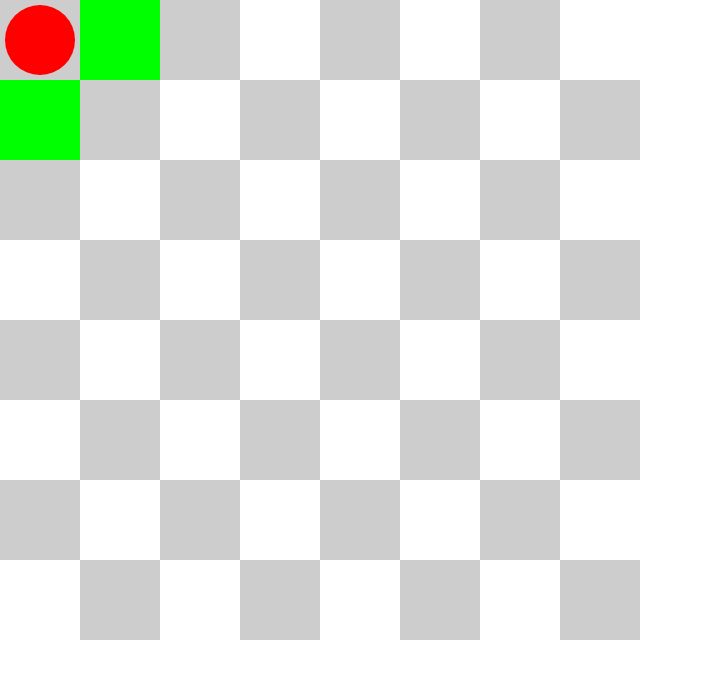
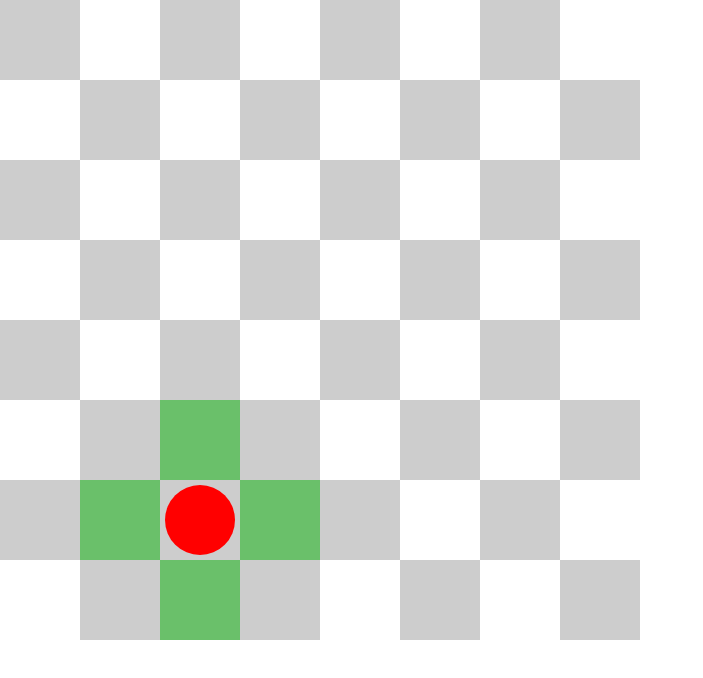
Before and after one commit to marcusgardh/snake-game, a React (Create React App) app: page / in a window 1280 px wide. Shown: the top 678 px of the page, without its empty margins (0-703 px from the left). Built offline with nearby package versions, Linux system fonts and the light colour scheme.

Commit message:
removes obstacle after hitting max limit

```diff
--- a/src/components/GameBoard/GameBoard.css
+++ b/src/components/GameBoard/GameBoard.css
@@ -38,6 +38,24 @@
   height: 70px;
 }
 
+#removed-1 {
+  animation: blinker 0.7s linear infinite;
+}
+
+#removed-2 {
+  animation: blinker 1.2s linear infinite;
+}
+
+#removed-3 {
+  animation: blinker 2s linear infinite;
+}
+
+@keyframes blinker {
+  50% {
+    opacity: 0.25;
+  }
+}
+
 .green {
-  background-color: #0f0;
+  background-color: rgb(106, 192, 106);
 }
--- a/src/components/GameBoard/GameBoard.model.ts
+++ b/src/components/GameBoard/GameBoard.model.ts
@@ -2,6 +2,6 @@ export default class Square {
     rowPosition: number = 0;
     colPosition: number = 0;
     color: string = "";
-    hasObstacle: boolean = false;
+    hasObstacle: {yes: boolean, removed: number} = {yes: false, removed: 0};
     playerCanMove: boolean = false;
 }
--- a/src/components/GameBoard/GameBoard.tsx
+++ b/src/components/GameBoard/GameBoard.tsx
@@ -4,10 +4,15 @@ import Square from "./GameBoard.model";
 
 const GameBoard: React.FC = () => {
   const [grid, setGrid] = useState<Square[][]>([]);
+  const [obstacles, setObstacles] = useState<{ x: number; y: number }[]>([]);
   const numberOfColumnsAndRows: number = 8;
 
-  const [playerRow, setPlayerRow] = useState(0);
-  const [playerCol, setPlayerCol] = useState(0);
+  const [playerRow, setPlayerRow] = useState(
+    Math.floor(Math.random() * numberOfColumnsAndRows)
+  );
+  const [playerCol, setPlayerCol] = useState(
+    Math.floor(Math.random() * numberOfColumnsAndRows)
+  );
 
   let circle: { row: number; col: number } = {
     row:
@@ -29,7 +34,7 @@ const GameBoard: React.FC = () => {
             (i % 2 === 0 && u % 2 === 0) || (i % 2 !== 0 && u % 2 !== 0)
               ? "gray"
               : "white",
-          hasObstacle: false,
+          hasObstacle: { yes: false, removed: 0 },
           playerCanMove: false,
         };
         column.push(square);
@@ -45,14 +50,14 @@ const GameBoard: React.FC = () => {
     if (
       playerRow === x &&
       (playerCol === y + +1 || playerCol === y - 1) &&
-      !grid[x][y].hasObstacle
+      !grid[x][y].hasObstacle.yes
     ) {
       setPlayerCol(y);
       playerMoved = true;
     } else if (
       playerCol === y &&
       (playerRow === x + +1 || playerRow === x - 1) &&
-      !grid[x][y].hasObstacle
+      !grid[x][y].hasObstacle.yes
     ) {
       setPlayerRow(x);
       playerMoved = true;
@@ -63,16 +68,63 @@ const GameBoard: React.FC = () => {
 
   function addObstacle(): void {
     let obstacleAdded: boolean = false;
+
+    let obstacleArray: { x: number; y: number }[] = obstacles;
+
+    let square: Square =
+      obstacleArray[0] && grid[obstacleArray[0].x][obstacleArray[0].y];
+    if (obstacleArray.length >= 17) {
+      if (obstacleArray.length >= 20) {
+        grid[obstacleArray[0].x][obstacleArray[0].y] = {
+          ...square,
+          hasObstacle: { yes: false, removed: 0 },
+        };
+        obstacleArray.shift();
+      }
+
+      square = grid[obstacleArray[2].x][obstacleArray[2].y];
+
+      grid[obstacleArray[2].x][obstacleArray[2].y] = {
+        ...square,
+        hasObstacle: { yes: true, removed: 3 },
+      };
+
+      if (obstacleArray.length >= 18) {
+        square = grid[obstacleArray[1].x][obstacleArray[1].y];
+
+        grid[obstacleArray[1].x][obstacleArray[1].y] = {
+          ...square,
+          hasObstacle: { yes: true, removed: 2 },
+        };
+      }
+
+      if (obstacleArray.length >= 19) {
+        square = grid[obstacleArray[0].x][obstacleArray[0].y];
+
+        grid[obstacleArray[0].x][obstacleArray[0].y] = {
+          ...square,
+          hasObstacle: { yes: true, removed: 1 },
+        };
+      }
+
+      setObstacles(obstacleArray);
+    }
+
     while (!obstacleAdded) {
       let x: number = Math.floor(Math.random() * numberOfColumnsAndRows);
       let y: number = Math.floor(Math.random() * numberOfColumnsAndRows);
-      let square: Square = grid[x][y];
+      square = grid[x][y];
 
-      if (square.hasObstacle || (x === circle.row && circle.col)) {
+      if (square.hasObstacle.yes || (x === circle.row && y === circle.col)) {
         continue;
       } else {
-        grid[x][y] = { ...square, hasObstacle: true };
+        grid[x][y] = { ...square, hasObstacle: { yes: true, removed: 0 } };
+
+        setObstacles([...obstacleArray, { x, y }]);
+
         obstacleAdded = true;
+
+        break;
       }
     }
   }
@@ -82,13 +134,13 @@ const GameBoard: React.FC = () => {
     if (
       playerRow === x &&
       (playerCol === y + +1 || playerCol === y - 1) &&
-      !grid[x][y].hasObstacle
+      !grid[x][y].hasObstacle.yes
     ) {
       adjacent = true;
     } else if (
       playerCol === y &&
       (playerRow === x + +1 || playerRow === x - 1) &&
-      !grid[x][y].hasObstacle
+      !grid[x][y].hasObstacle.yes
     ) {
       adjacent = true;
     }
@@ -110,7 +162,16 @@ const GameBoard: React.FC = () => {
                   handleMovement(square.rowPosition, square.colPosition)
                 }
               >
-                {square.hasObstacle && <div className="obstacle" />}
+                {square.hasObstacle.yes && (
+                  <div
+                    id={
+                      square.hasObstacle.removed > 0
+                        ? `removed-${square.hasObstacle.removed}`
+                        : undefined
+                    }
+                    className="obstacle"
+                  />
+                )}
                 {square.rowPosition === circle.row &&
                   square.colPosition === circle.col && (
                     <div className="circle" />
```
